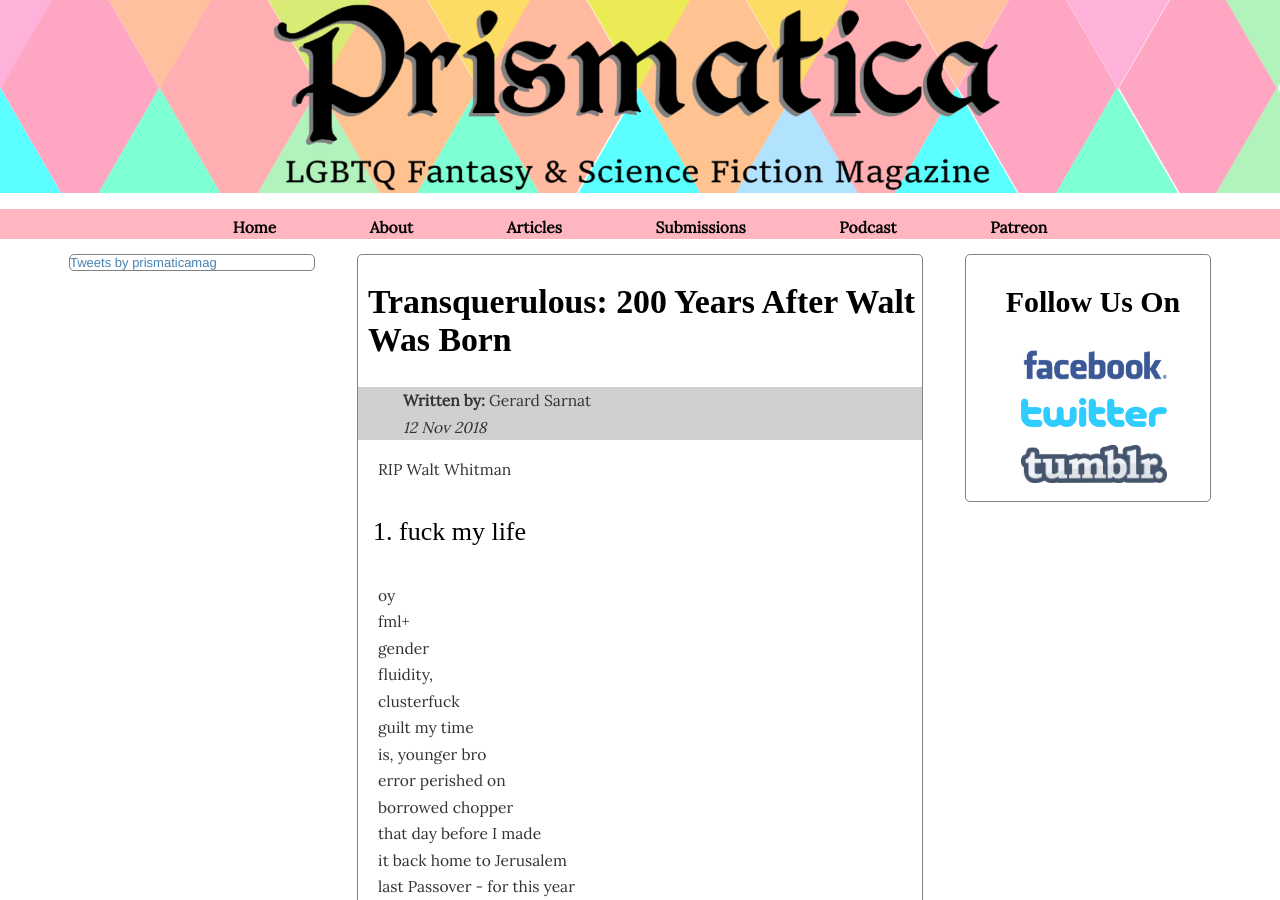
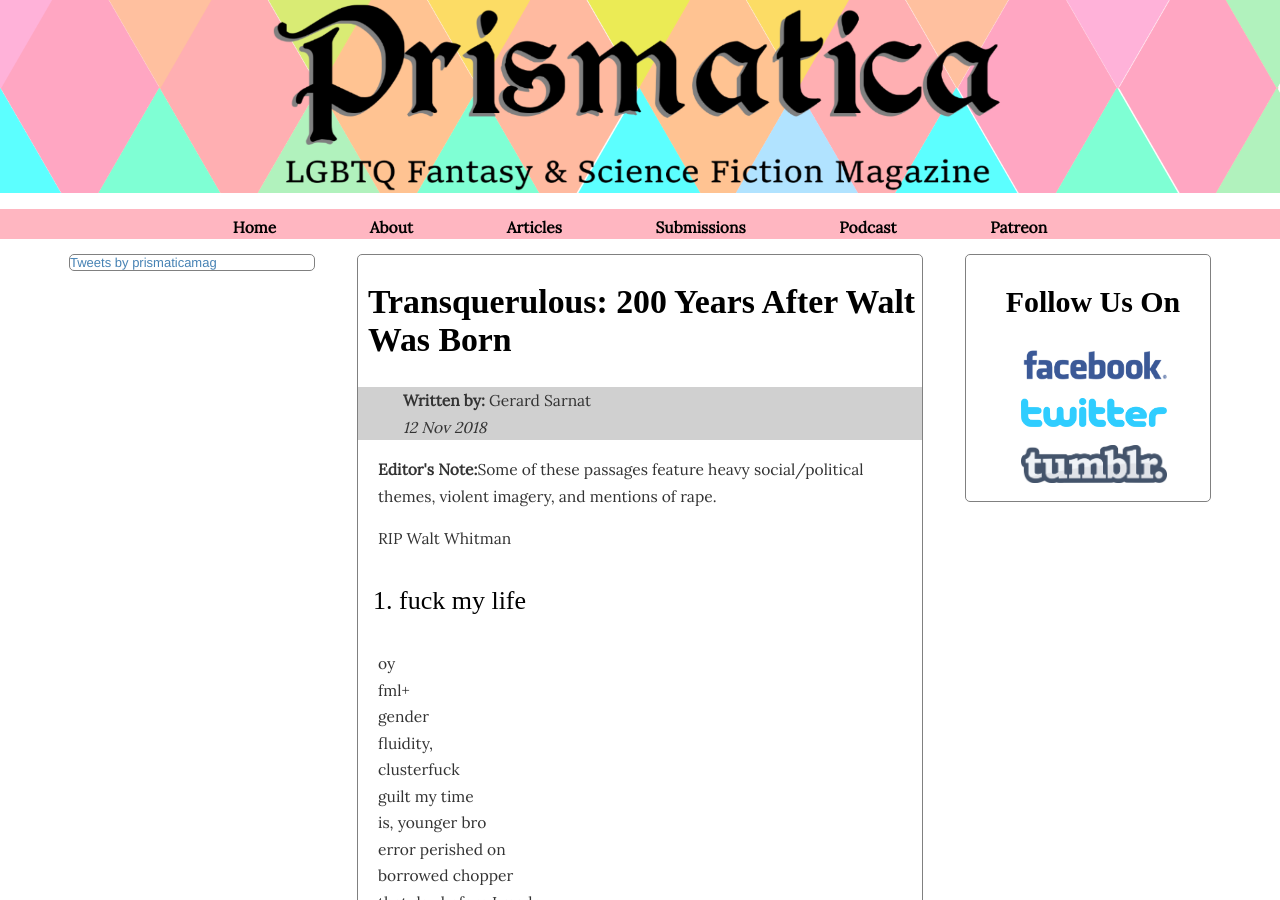
Before and after one commit to lazyadventurerpublishing/prismatica, a Jekyll site: the page built from _posts/2018-11-12-Transquerulous.html, in a window 1280 px wide and 900 px high. Built offline with Jekyll 4.4.1, drawn with Linux system fonts in a browser that asks for light colours; some web fonts are replaced; comment, search, counter and statistics services are not loaded.

Commit message:
Update 2018-11-12-Transquerulous.html

```diff
--- a/_posts/2018-11-12-Transquerulous.html
+++ b/_posts/2018-11-12-Transquerulous.html
@@ -5,6 +5,7 @@ category: poetry
 author: Gerard Sarnat
 date: 2018-11-12
 ---
+<p><strong>Editor's Note:</strong>Some of these passages feature heavy social/political themes, violent imagery, and mentions of rape.</p>
 <p>RIP Walt Whitman</p>
 <h4>1. fuck my life</h4>
 <p>oy
```
